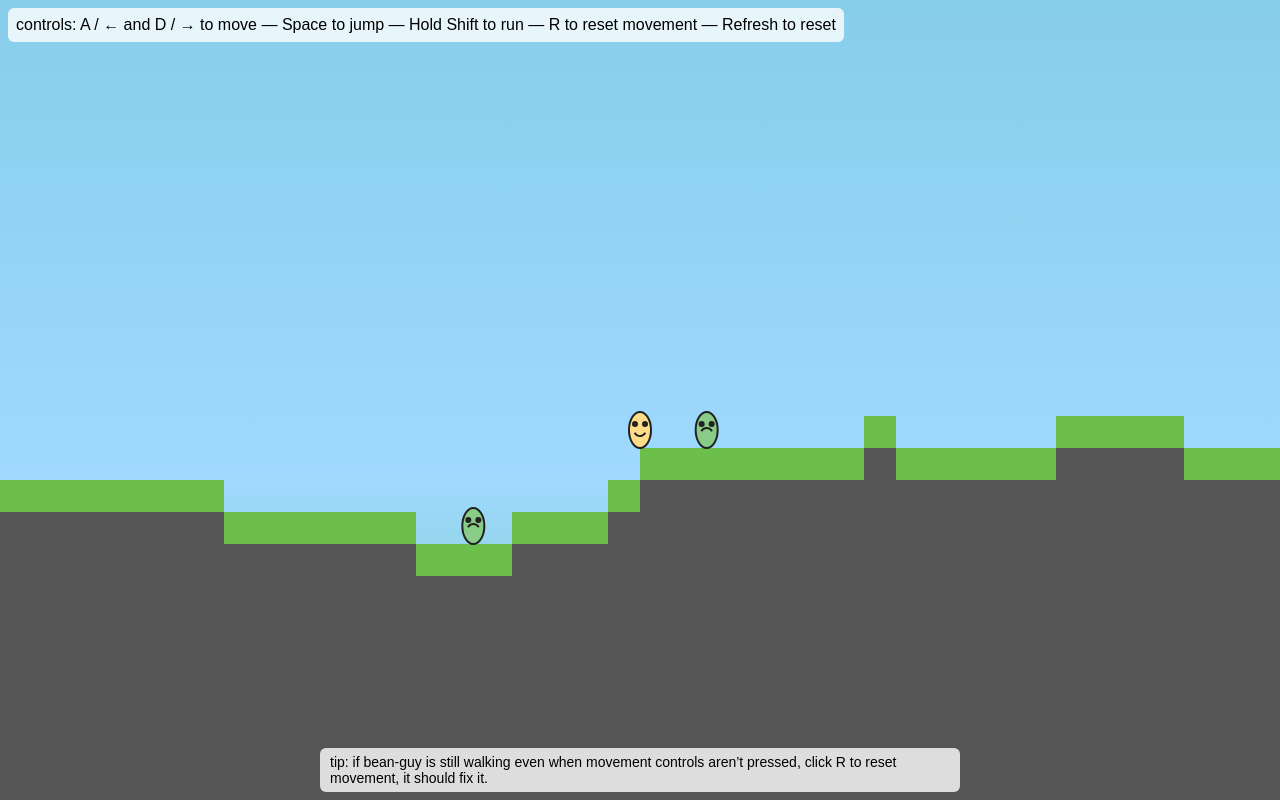
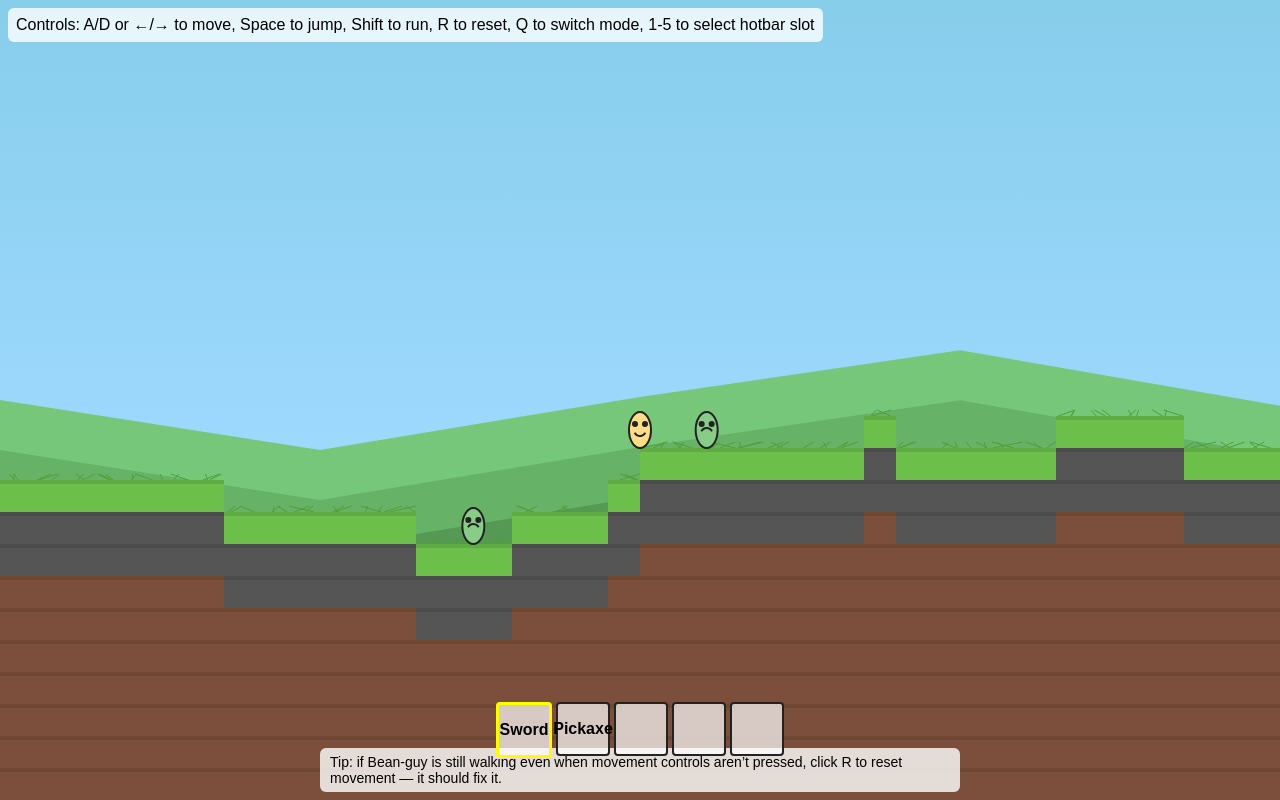
Before and after one commit to CatsWorking/XEDVENTURE, a plain HTML site: page index.html in a window 1280 px wide. Drawn offline with Linux system fonts and the light colour scheme; animation ran at ten frames a second.

Commit message:
Update index.html

```diff
--- a/index.html
+++ b/index.html
@@ -3,88 +3,69 @@
 <head>
 <meta charset="utf-8" />
 <meta name="viewport" content="width=device-width,initial-scale=1" />
-  <title>XEDVENTURE</title>
+<title>xedventure</title>
 <style>
 html,body{height:100%;margin:0;background:#87ceeb;}
 canvas{display:block;margin:0 auto;background:linear-gradient(#87ceeb 0%, #9fd9ff 60%, #6fc7a9 100%);}
-    #ui{position:fixed;left:8px;top:8px;background:rgba(255,255,255,0.8);padding:8px;border-radius:6px;font-family:sans-serif}
+#ui{position:fixed;left:8px;top:8px;background:rgba(255,255,255,0.8);padding:8px;border-radius:6px;font-family:sans-serif;z-index:10;}
 #tip{position:fixed;bottom:8px;left:50%;transform:translateX(-50%);
      background:rgba(255,255,255,0.8);padding:6px 10px;border-radius:6px;
-         font-family:sans-serif;font-size:14px;opacity:0;transition:opacity 1.5s ease;}
+     font-family:sans-serif;font-size:14px;opacity:0;transition:opacity 1.5s ease;z-index:10;}
+#hotbar{position:fixed;bottom:40px;left:50%;transform:translateX(-50%);display:flex;z-index:10;}
+.slot{width:50px;height:50px;margin:2px;border:2px solid #222;border-radius:4px;background:rgba(255,255,255,0.7);display:flex;justify-content:center;align-items:center;font-weight:bold;font-family:sans-serif;}
+.selected{border-color:#ff0;border-width:3px;}
 </style>
 </head>
 <body>
-  <div id="ui">controls: A / ← and D / → to move — Space to jump — Hold Shift to run — R to reset movement — Refresh to reset</div>
-  <div id="tip">tip: if bean-guy is still walking even when movement controls aren’t pressed, click R to reset movement, it should fix it.</div>
+<div id="ui">Controls: A/D or ←/→ to move, Space to jump, Shift to run, R to reset, Q to switch mode, 1-5 to select hotbar slot</div>
+<div id="tip">Tip: if Bean-guy is still walking even when movement controls aren’t pressed, click R to reset movement — it should fix it.</div>
+<div id="hotbar">
+  <div class="slot selected" id="slot0">Sword</div>
+  <div class="slot" id="slot1">Pickaxe</div>
+  <div class="slot" id="slot2"></div>
+  <div class="slot" id="slot3"></div>
+  <div class="slot" id="slot4"></div>
+</div>
 <canvas id="game"></canvas>
+<script>
+const canvas=document.getElementById('game'),ctx=canvas.getContext('2d');
+let W=960,H=600;
+function resize(){W=Math.min(window.innerWidth,1280);H=Math.min(window.innerHeight,800);
+canvas.width=W*window.devicePixelRatio;canvas.height=H*window.devicePixelRatio;
+canvas.style.width=W+'px';canvas.style.height=H+'px';ctx.setTransform(window.devicePixelRatio,0,0,window.devicePixelRatio,0,0);}
+window.addEventListener('resize',resize);resize();
 
-<script>
-const canvas = document.getElementById('game');
-const ctx = canvas.getContext('2d');
-const DPR = Math.max(1, window.devicePixelRatio || 1);
-let W = 960, H = 600;
-function resize(){
-  W = Math.min(window.innerWidth, 1280);
-  H = Math.min(window.innerHeight, 800);
-  canvas.width = Math.floor(W * DPR);
-  canvas.height = Math.floor(H * DPR);
-  canvas.style.width = W + 'px';
-  canvas.style.height = H + 'px';
-  ctx.setTransform(DPR,0,0,DPR,0,0);
-}
-window.addEventListener('resize', resize);
-resize();
+// Constants
+const TILE=32,CHUNK_TILES=20,CHUNK_PX=CHUNK_TILES*TILE,GROUND_LEVEL=12;
 
-const TILE = 32;
-const CHUNK_TILES = 20;
-const CHUNK_PX = CHUNK_TILES * TILE;
-const GROUND_LEVEL = 12;
+// Player
+const player={x:0,y:0,vx:0,vy:0,w:22,h:36,onGround:false,prevVy:0};
 
-const player = {x:0,y:0,vx:0,vy:0,w:22,h:36,onGround:false,prevVy:0};
-let cameraX = 0;
-const keys = {};
-window.addEventListener('keydown', e => {
-  keys[e.key] = true;
-  if(e.key === ' ') e.preventDefault();
-  if(e.key === 'r' || e.key === 'R'){
-    player.vx=0;player.vy=0;
-    keys['a']=keys['A']=keys['ArrowLeft']=false;
-    keys['d']=keys['D']=keys['ArrowRight']=false;
-    keys[' ']=keys['Spacebar']=false;
-  }
+// Camera
+let cameraX=0;
+
+// Input
+const keys={};
+let mode='build',selectedSlot=0;
+const hotbarSlots=[...Array(5).keys()].map(i=>document.getElementById('slot'+i));
+window.addEventListener('keydown',e=>{
+  keys[e.key]=true;if(e.key===' ')e.preventDefault();
+  if(e.key==='r'||e.key==='R'){player.vx=0;player.vy=0;keys['a']=keys['A']=keys['ArrowLeft']=false;keys['d']=keys['D']=keys['ArrowRight']=false;keys[' ']=keys['Spacebar']=false;}
+  if(e.key==='q'||e.key==='Q'){mode=(mode==='build'?'combat':'build');}
+  if('12345'.includes(e.key)){selectedSlot=parseInt(e.key)-1;updateHotbar();}
 });
-window.addEventListener('keyup', e => { keys[e.key] = false; });
+window.addEventListener('keyup',e=>{keys[e.key]=false;});
+function updateHotbar(){hotbarSlots.forEach((s,i)=>i===selectedSlot?s.classList.add('selected'):s.classList.remove('selected'));}
 
-function buildPermutation(seed){
-  const p = new Uint8Array(512);
-  let arr = new Array(256).fill(0).map((_,i)=>i);
-  let s = seed | 0;
-  for(let i=255;i>0;i--){
-    s = (s*1664525+1013904223)|0;
-    const r = Math.abs(s)%(i+1);
-    const tmp=arr[i];arr[i]=arr[r];arr[r]=tmp;
-  }
-  for(let i=0;i<512;i++) p[i]=arr[i&255];
-  return p;
-}
+// Noise
+function buildPermutation(seed){const p=new Uint8Array(512);let arr=Array.from({length:256},(_,i)=>i);let s=seed|0;
+for(let i=255;i>0;i--){s=(s*1664525+1013904223)|0;const r=Math.abs(s)%(i+1);[arr[i],arr[r]]=[arr[r],arr[i]];}for(let i=0;i<512;i++)p[i]=arr[i&255];return p;}
 function fade(t){return t*t*t*(t*(t*6-15)+10);}
 function lerp(a,b,t){return a+t*(b-a);}
 function grad(hash,x){return((hash&1)===0)?x:-x;}
 const PERM=buildPermutation(123456);
-function perlin1D(x){
-  const xi=Math.floor(x)&255;
-  const xf=x-Math.floor(x);
-  const a=PERM[xi],b=PERM[xi+1];
-  const u=fade(xf);
-  return lerp(grad(a,xf),grad(b,xf-1),u);
-}
-function octaveNoise(x,octaves=4,persistence=0.5,scale=0.01){
-  let total=0,freq=scale,amp=1,max=0;
-  for(let i=0;i<octaves;i++){
-    total+=perlin1D(x*freq)*amp;max+=amp;amp*=persistence;freq*=2;
-  }
-  return total/max;
-}
+function perlin1D(x){const xi=Math.floor(x)&255,xf=x-Math.floor(x),a=PERM[xi],b=PERM[xi+1],u=fade(xf);return lerp(grad(a,xf),grad(b,xf-1),u);}
+function octaveNoise(x,oct=4,p=0.5,s=0.01){let total=0,f=s,amp=1,max=0;for(let i=0;i<oct;i++){total+=perlin1D(x*f)*amp;max+=amp;amp*=p;f*=2;}return total/max;}
 
 // Terrain + caves
 const chunks=new Map();
@@ -92,191 +73,112 @@ function genChunk(xIndex){
   if(chunks.has(xIndex)) return chunks.get(xIndex);
   const tiles=[];
   for(let tx=0;tx<CHUNK_TILES;tx++){
-    const worldX=(xIndex*CHUNK_TILES+tx);
+    const worldX=xIndex*CHUNK_TILES+tx;
     const n=octaveNoise(worldX,5,0.45,0.08);
     const tileH=Math.floor(GROUND_LEVEL+n*4+Math.sin(worldX*0.15)*1.2);
     tiles[tx]=[];
-    for(let y=0;y<30;y++){ // 30 tiles deep
+    for(let y=0;y<30;y++){
       if(y<tileH){
-        // cave noise
-        let caveNoise=octaveNoise(worldX*2+y*2,3,0.5,0.08);
-        if(caveNoise>0.35 && y>5){ // carve cave
-          tiles[tx][y]=null;
-        } else {
-          if(y===tileH-1){ tiles[tx][y]='grass'; }
-          else if(y>tileH-1 && y<tileH+3){ tiles[tx][y]='dirt'; }
-          else tiles[tx][y]='stone';
+        let cave=octaveNoise(worldX*2+y*2,3,0.5,0.08);
+        if(cave>0.35&&y>5) tiles[tx][y]=null;
+        else{
+          if(y===tileH-1) tiles[tx][y]='grass';
+          else if(y>=tileH-3) tiles[tx][y]='stone';
+          else tiles[tx][y]='dirt';
         }
       }
     }
   }
-  const chunk={xIndex,tiles};
-  chunks.set(xIndex,chunk);
-  return chunk;
+  const chunk={xIndex,tiles};chunks.set(xIndex,chunk);return chunk;
 }
 function getHeightAtWorldX(px){
-  const worldTileX=Math.floor(px/TILE);
-  const xIndex=Math.floor(worldTileX/CHUNK_TILES);
-  const chunk=genChunk(xIndex);
-  const tx=(worldTileX-xIndex*CHUNK_TILES+CHUNK_TILES)%CHUNK_TILES;
-  for(let y=29;y>=0;y--){
-    if(chunk.tiles[tx][y]) return H-y*TILE;
+  const wx=Math.floor(px/TILE),xIndex=Math.floor(wx/CHUNK_TILES);
+  const chunk=genChunk(xIndex);const tx=(wx-xIndex*CHUNK_TILES+CHUNK_TILES)%CHUNK_TILES;
+  for(let y=29;y>=0;y--) if(chunk.tiles[tx][y]) return H-y*TILE;return H;
 }
-  return H;
+
+// Particles
+const particles=[];
+function spawnParticles(x,y,count,size,color){for(let i=0;i<count;i++){particles.push({x,y,vx:(Math.random()-0.5)*40,vy:-Math.random()*60,life:0.4+Math.random()*0.3,age:0,size,color});}}
+function updateParticles(dt){for(let i=particles.length-1;i>=0;i--){const p=particles[i];p.x+=p.vx*dt;p.y+=p.vy*dt;p.vy+=400*dt;p.age+=dt;if(p.age>p.life)particles.splice(i,1);}}
+function drawParticles(){particles.forEach(p=>{ctx.globalAlpha=1-(p.age/p.life);ctx.fillStyle=p.color;ctx.beginPath();ctx.arc(p.x-cameraX+W/2,p.y,p.size,0,Math.PI*2);ctx.fill();});ctx.globalAlpha=1;}
+
+// Drawing
+function drawBean(x,y,color,face){ctx.save();ctx.translate(x,y);ctx.beginPath();ctx.ellipse(0,0,11,18,0,0,Math.PI*2);ctx.fillStyle=color;ctx.fill();ctx.strokeStyle='#222';ctx.lineWidth=2;ctx.stroke();
+ctx.fillStyle='#222';ctx.beginPath();ctx.arc(-5,-6,3,0,Math.PI*2);ctx.fill();ctx.beginPath();ctx.arc(5,-6,3,0,Math.PI*2);ctx.fill();
+ctx.beginPath();if(face==='smile') ctx.arc(0,0,6,0.15*Math.PI,0.85*Math.PI); else ctx.arc(0,4,6,1.15*Math.PI,1.85*Math.PI);ctx.stroke();ctx.restore();}
+function drawPlayer(){drawBean(W/2,player.y-player.h/2,'#ffdd88','smile');}
+
+// Zombies
+const zombies=[];
+function spawnZombie(x,y){zombies.push({x,y,w:22,h:36,vx:0,vy:0,onGround:false});}
+function updateZombies(dt){for(const z of zombies){const dx=player.x-z.x,dist=Math.abs(dx);if(dist<10*TILE) z.vx=Math.sign(dx)*80; else z.vx=0;
+z.vy+=1500*dt; z.x+=z.vx*dt; z.y+=z.vy*dt; const groundY=getHeightAtWorldX(z.x);if(z.y>groundY){z.y=groundY;z.vy=0;z.onGround=true;}
+if(Math.abs(z.x-player.x)<20&&Math.abs(z.y-player.y)<30){console.log('Ouch! Zombie hit you!');}}}
+function drawZombies(){for(const z of zombies){drawBean(z.x-cameraX+W/2,z.y-z.h/2,'#88cc88','frown');}}
+
+// Draw Terrain + Hills
+function drawTerrain(camX){
+  // Background hills parallax
+  for(let l=0;l<3;l++){
+    ctx.beginPath();
+    ctx.fillStyle=['#77c77a','#66b266','#559955'][l];
+    for(let x=-CHUNK_PX*2;x<W+CHUNK_PX*2;x+=CHUNK_PX/2){
+      const y=H/2+Math.sin((x+camX*l*0.5)*0.005)*50+50*l;
+      ctx.lineTo(x, y);
     }
-function drawTerrain(camX){
-  const leftWorldX=camX-W/2-CHUNK_PX;
-  const rightWorldX=camX+W/2+CHUNK_PX;
+    ctx.lineTo(W, H); ctx.lineTo(0,H); ctx.closePath();ctx.fill();
+  }
+  // Terrain blocks
+  const leftWorldX=camX-W/2-CHUNK_PX,rightWorldX=camX+W/2+CHUNK_PX;
   const leftChunk=Math.floor(Math.floor(leftWorldX/TILE)/CHUNK_TILES);
   const rightChunk=Math.floor(Math.floor(rightWorldX/TILE)/CHUNK_TILES);
   for(let cx=leftChunk;cx<=rightChunk;cx++){
     const chunk=genChunk(cx);
     for(let tx=0;tx<CHUNK_TILES;tx++){
       for(let y=0;y<30;y++){
-        const block=chunk.tiles[tx][y];
-        if(!block) continue;
-        const worldX=(cx*CHUNK_TILES+tx)*TILE;
-        const screenX=worldX-camX+W/2;
-        const sy=H-y*TILE;
-        if(block==='grass') ctx.fillStyle='#6bbf4a';
-        if(block==='dirt') ctx.fillStyle='#7b4f3b';
-        if(block==='stone') ctx.fillStyle='#555';
-        ctx.fillRect(screenX,sy,TILE,TILE);
+        const block=chunk.tiles[tx][y];if(!block) continue;
+        const wx=(cx*CHUNK_TILES+tx)*TILE, sx=wx-camX+W/2, sy=H-y*TILE;
+        ctx.fillStyle=block==='grass'?'#6bbf4a':block==='dirt'?'#7b4f3b':'#555';
+        ctx.fillRect(sx,sy,TILE,TILE);
+        // Shadows
+        ctx.fillStyle='rgba(0,0,0,0.1)';ctx.fillRect(sx,sy,TILE,4);
+        // Grass blades
+        if(block==='grass'){ctx.strokeStyle='#4ea036';for(let i=0;i<3;i++){ctx.beginPath();ctx.moveTo(sx+Math.random()*TILE,sy);ctx.lineTo(sx+Math.random()*TILE,sy-6);ctx.stroke();}}
       }
     }
   }
-}
-
-// Player + zombie beans
-function drawBean(x,y,color,face){
-  ctx.save();
-  ctx.translate(x,y);
-  ctx.beginPath();
-  ctx.ellipse(0,0,11,18,0,0,Math.PI*2);
-  ctx.fillStyle=color; ctx.fill();
-  ctx.strokeStyle='#222'; ctx.lineWidth=2; ctx.stroke();
-  // eyes
-  ctx.fillStyle='#222';
-  ctx.beginPath();ctx.arc(-5,-6,3,0,Math.PI*2);ctx.fill();
-  ctx.beginPath();ctx.arc(5,-6,3,0,Math.PI*2);ctx.fill();
-  // mouth
-  ctx.beginPath();
-  if(face==='smile') ctx.arc(0,0,6,0.15*Math.PI,0.85*Math.PI);
-  else ctx.arc(0,4,6,1.15*Math.PI,1.85*Math.PI); // frown
-  ctx.stroke();
-  ctx.restore();
-}
-
-function drawPlayer(){
-  drawBean(W/2,player.y-player.h/2,'#ffdd88','smile');
-}
-
-const zombies=[];
-function spawnZombie(x,y){
-  zombies.push({x,y,w:22,h:36,vx:0,vy:0,onGround:false});
-}
-function updateZombies(dt){
-  for(const z of zombies){
-    const dx=player.x-z.x;
-    const dist=Math.abs(dx);
-    if(dist<10*TILE){
-      z.vx=Math.sign(dx)*80;
-    } else {
-      z.vx=0;
-    }
-    z.vy+=1500*dt;
-    z.x+=z.vx*dt;
-    z.y+=z.vy*dt;
-    const groundY=getHeightAtWorldX(z.x);
-    if(z.y>groundY){ z.y=groundY; z.vy=0; z.onGround=true; }
-    if(Math.abs(z.x-player.x)<20 && Math.abs(z.y-player.y)<30){
-      console.log("Ouch! Zombie hit you!");
-    }
-  }
-}
-function drawZombies(){
-  for(const z of zombies){
-    const sx=z.x-cameraX+W/2;
-    drawBean(sx,z.y-z.h/2,'#88cc88','frown');
-  }
-}
-
-// Particles
-const particles=[];
-function spawnParticles(x,y,count,size,speedY){
-  for(let i=0;i<count;i++){
-    particles.push({x,y,vx:(Math.random()-0.5)*40,vy:-Math.random()*speedY,
-      life:0.4+Math.random()*0.3,age:0,size:size});
-  }
-}
-function updateParticles(dt){
-  for(let i=particles.length-1;i>=0;i--){
-    const p=particles[i];
-    p.x+=p.vx*dt;p.y+=p.vy*dt;p.vy+=400*dt;p.age+=dt;
-    if(p.age>p.life)particles.splice(i,1);
-  }
-}
-function drawParticles(){
-  ctx.fillStyle='white';
-  for(const p of particles){
-    ctx.globalAlpha=1-(p.age/p.life);
-    ctx.beginPath();ctx.arc(p.x-cameraX+W/2,p.y,p.size,0,Math.PI*2);ctx.fill();
-  }
-  ctx.globalAlpha=1;
 }
 
 // Game loop
 const GRAV=1500,MOVE_SPEED=220,RUN_MULT=1.8,JUMP_V=-540;
 let last=performance.now();
 function update(dt){
-  let left=keys['ArrowLeft']||keys['a']||keys['A'];
-  let right=keys['ArrowRight']||keys['d']||keys['D'];
+  const left=keys['ArrowLeft']||keys['a']||keys['A'],right=keys['ArrowRight']||keys['d']||keys['D'];
   const run=keys['Shift']||keys['ShiftLeft']||keys['ShiftRight'];
   let inputDir=0;if(left)inputDir--;if(right)inputDir++;
   const speed=MOVE_SPEED*(run?RUN_MULT:1),accel=3000;
   const desiredVx=inputDir*speed;
-  if(inputDir===0){
-    const frictionFactor=Math.pow(0.0005,dt);
-    player.vx*=frictionFactor;
-    if(Math.abs(player.vx)<0.5)player.vx=0;
-  } else {
-    player.vx+=Math.sign(desiredVx-player.vx)*Math.min(Math.abs(desiredVx-player.vx),accel*dt);
-  }
-  if((keys[' ']||keys['Spacebar'])&&player.onGround){
-    player.vy=JUMP_V;player.onGround=false;spawnParticles(player.x,player.y,6,3,120);
-  }
+  if(inputDir===0){const friction=Math.pow(0.0005,dt);player.vx*=friction;if(Math.abs(player.vx)<0.5)player.vx=0;}
+  else{player.vx+=Math.sign(desiredVx-player.vx)*Math.min(Math.abs(desiredVx-player.vx),accel*dt);}
+  if((keys[' ']||keys['Spacebar'])&&player.onGround){player.vy=JUMP_V;player.onGround=false;spawnParticles(player.x,player.y,6,3,'white');}
   player.vy+=GRAV*dt;player.x+=player.vx*dt;player.y+=player.vy*dt;
-  const groundY=getHeightAtWorldX(player.x);
-  if(player.y>groundY){
-    player.y=groundY;player.vy=0;player.onGround=true;
-  }
+  const groundY=getHeightAtWorldX(player.x);if(player.y>groundY){player.y=groundY;player.vy=0;player.onGround=true;}
   cameraX=player.x;
   updateParticles(dt);
   updateZombies(dt);
 }
-function step(){
-  const now=performance.now();
-  const dt=Math.min(1/30,(now-last)/1000);
-  last=now;update(dt);
-  ctx.clearRect(0,0,W,H);
-  drawTerrain(cameraX);
-  drawPlayer();
-  drawZombies();
-  drawParticles();
-  requestAnimationFrame(step);
-}
+function step(){const now=performance.now();const dt=Math.min(1/30,(now-last)/1000);last=now;update(dt);
+ctx.clearRect(0,0,W,H);drawTerrain(cameraX);drawPlayer();drawZombies();drawParticles();requestAnimationFrame(step);}
 
 // Init
 player.x=0;player.y=getHeightAtWorldX(player.x);player.onGround=true;
-spawnZombie(200, getHeightAtWorldX(200));
-spawnZombie(-300, getHeightAtWorldX(-300));
-
+spawnZombie(200,getHeightAtWorldX(200));spawnZombie(-300,getHeightAtWorldX(-300));
 requestAnimationFrame(step);
-canvas.addEventListener('click',()=>window.focus());
 
 // tip fade
-const tip=document.getElementById('tip');
-setTimeout(()=>{tip.style.opacity=1;setTimeout(()=>{tip.style.opacity=0;},8000);},500);
+const tip=document.getElementById('tip');setTimeout(()=>{tip.style.opacity=1;setTimeout(()=>{tip.style.opacity=0;},8000);},500);
+updateHotbar();
 </script>
 </body>
 </html>
```
Lines whose indentation alone changed are shown as unchanged.
